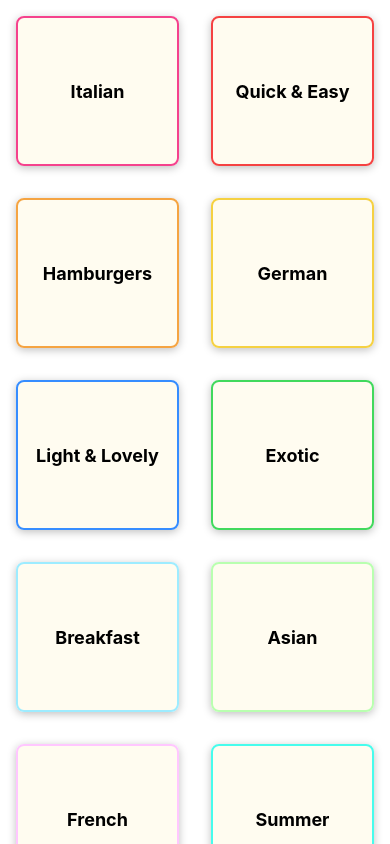
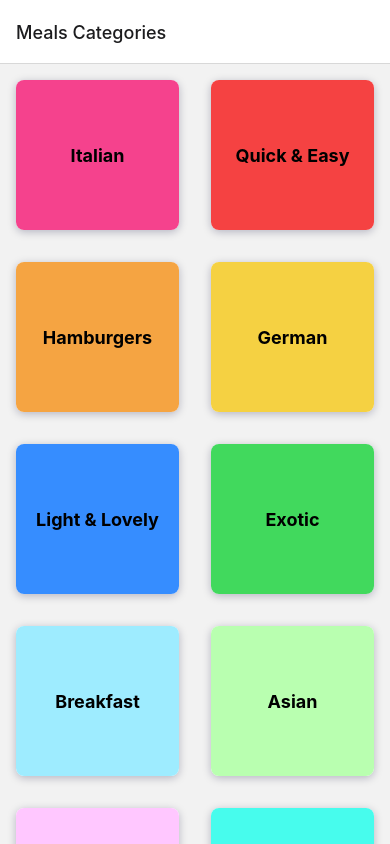
Before and after one commit to Charles-Rocke/MealApp, a React Native app: screen / in a window 390 px wide. Built offline with nearby package versions, Linux system fonts and the light colour scheme.

Commit message:
Added Navigation Wrapper to app

```diff
--- a/App.js
+++ b/App.js
@@ -1,12 +1,21 @@
 import { StatusBar } from "expo-status-bar";
 import { StyleSheet, Text, View } from "react-native";
+import { NavigationContainer } from "@react-navigation/native";
+import { createNativeStackNavigator } from "@react-navigation/native-stack";
+
 import Categories from "./screens/Categories";
+
+const NavStack = createNativeStackNavigator();
 
 export default function App() {
   return (
     <>
       <StatusBar style="dark" />
-      <Categories />
+      <NavigationContainer>
+        <NavStack.Navigator>
+          <NavStack.Screen name="Meals Categories" component={Categories} />
+        </NavStack.Navigator>
+      </NavigationContainer>
     </>
   );
 }
@@ -14,7 +23,7 @@ export default function App() {
 const styles = StyleSheet.create({
   container: {
     flex: 1,
-    backgroundColor: "#fff",
+    backgroundColor: "#fffcf0",
     alignItems: "center",
     justifyContent: "center",
   },
--- a/app.json
+++ b/app.json
@@ -5,7 +5,7 @@
     "version": "1.0.0",
     "orientation": "portrait",
     "icon": "./assets/icon.png",
-    "backgroundColor": "#FFFCF0",
+    "backgroundColor": "#000033",
     "splash": {
       "image": "./assets/splash.png",
       "resizeMode": "contain",
--- a/components/CategoryGridTile.js.js
+++ b/components/CategoryGridTile.js.js
@@ -10,12 +10,7 @@ function CategoryGridTile({ title, color }) {
           pressed ? styles.buttonPressed : null,
         ]}
       >
-        <View
-          style={[
-            styles.innerContainer,
-            { backgroundColor: "#FFFCF0", borderColor: color },
-          ]}
-        >
+        <View style={[styles.innerContainer, { backgroundColor: color }]}>
           <Text style={styles.title}>{title}</Text>
         </View>
       </Pressable>
@@ -31,7 +26,7 @@ const styles = StyleSheet.create({
     borderRadius: 8,
     elevation: 4,
     backgroundColor: "white",
-    shadowColor: "black",
+    shadowColor: "#000033",
     shadowOpacity: 0.25,
     shadowOffset: { width: 0, height: 2 },
     shadowRadius: 8,
@@ -49,7 +44,6 @@ const styles = StyleSheet.create({
     justifyContent: "center",
     alignItems: "center",
     borderRadius: 8,
-    borderWidth: 2, // Set border width
   },
   title: {
     fontWeight: "bold",
--- a/package.json
+++ b/package.json
@@ -10,11 +10,15 @@
     "eject": "expo eject"
   },
   "dependencies": {
+    "@react-navigation/native": "^6.1.16",
+    "@react-navigation/native-stack": "^6.9.25",
     "expo": "^50.0.13",
     "expo-status-bar": "~1.11.1",
     "react": "18.2.0",
     "react-dom": "18.2.0",
     "react-native": "0.73.4",
+    "react-native-safe-area-context": "4.8.2",
+    "react-native-screens": "~3.29.0",
     "react-native-web": "~0.19.6"
   },
   "devDependencies": {
```
Also changed, not shown: 1 other file (tests, documents, lock files or other folders).
